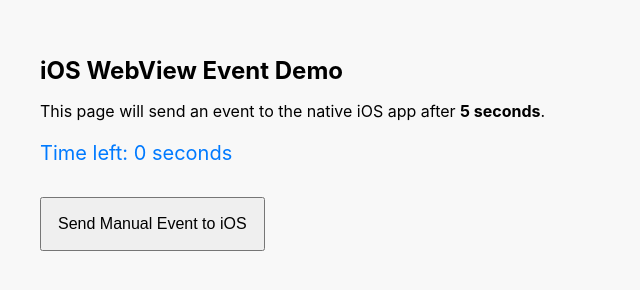
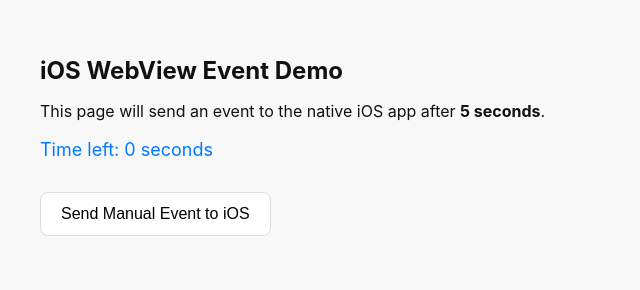
Before and after one commit to lxkant/hello-world, a plain HTML site: page index.html in a window 1280 px wide. Shown: the whole page, without its empty margins (0-640 px from the left). Drawn offline with Linux system fonts and the light colour scheme.

Commit message:
Update index.html

```diff
--- a/index.html
+++ b/index.html
@@ -1,28 +1,28 @@
 <!DOCTYPE html>
 <html lang="en">
 <head>
-  <meta charset="UTF-8">
-  <title>Web Event Handled on iOS Page Timeout</title>
+  <meta charset="UTF-8" />
+  <title>iOS WebView Event Demo from Lucky</title>
+  <meta name="viewport" content="width=device-width,initial-scale=1" />
   <style>
     body {
-      font-family: -apple-system, sans-serif;
+      font-family: -apple-system, BlinkMacSystemFont, "Segoe UI", Roboto, sans-serif;
       padding: 2em;
-      background-color: #f8f8f8;
+      background: #f8f8f8;
+      color: #111;
     }
-    h1 {
-      font-size: 24px;
-      margin-bottom: 0.5em;
-    }
-    #timer {
-      font-size: 20px;
-      margin-top: 1em;
-      color: #007AFF;
-    }
+    h1 { font-size: 24px; margin-bottom: 0.5em; }
+    #timer { font-size: 18px; margin-top: 1em; color: #007AFF; }
     button {
       margin-top: 2em;
-      padding: 1em;
+      padding: 0.75em 1.25em;
       font-size: 16px;
+      border: 1px solid #ddd;
+      border-radius: 8px;
+      background: #fff;
+      cursor: pointer;
     }
+    button:hover { background: #f3f4f6; }
   </style>
 </head>
 <body>
@@ -35,13 +35,13 @@
   <button onclick="sendManualEvent()">Send Manual Event to iOS</button>
 
   <script>
+    const HANDLER = "performiOSAppEvent";
     let secondsLeft = 5;
     const timerDisplay = document.getElementById("timer");
-    const HANDLER = "performiOSAppEvent";
 
     const countdown = setInterval(() => {
       secondsLeft--;
-      timerDisplay.innerText = `Time left: ${secondsLeft} second${secondsLeft !== 1 ? 's' : ''}`;
+      timerDisplay.textContent = `Time left: ${secondsLeft} second${secondsLeft !== 1 ? "s" : ""}`;
       if (secondsLeft <= 0) {
         clearInterval(countdown);
         sendAutoEvent();
```
